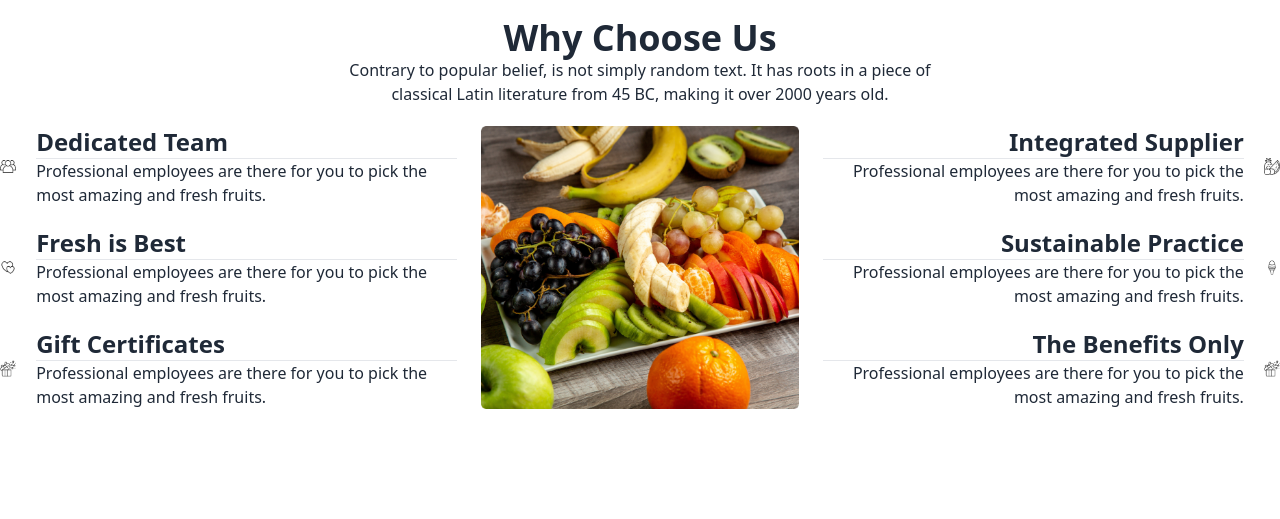
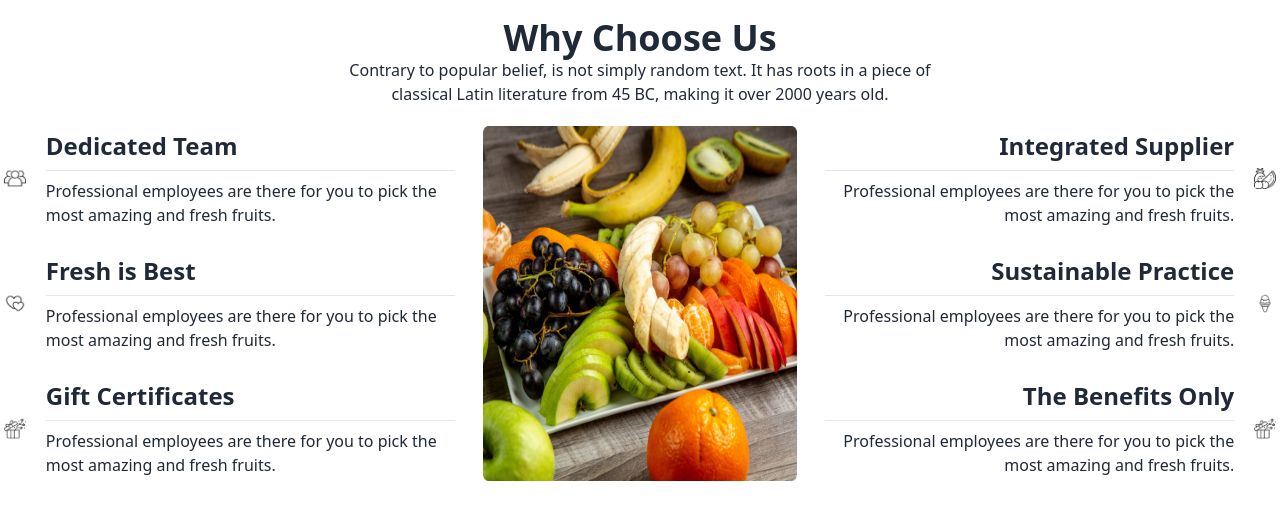
Before and after one commit to rabby-web/fruit-burst, a plain HTML site: page index.html in a window 1280 px wide. Shown: the part 1967-2486 px from the top of the page. Before the commit the page ends 2416 px from the top, so only its background shows below. Drawn offline with nearby package versions, Linux system fonts and the light colour scheme.

Commit message:
why choose us section complete

```diff
--- a/index.html
+++ b/index.html
@@ -754,7 +754,7 @@
       <!-- Deal of the day section finished -->
       <section class="my-10">
         <div
-          class="hero h-auto md:h-[500px] bg-cover"
+          class="hero h-auto lg:h-[500px] bg-cover"
           style="background-image: url(./images/team.png)"
         >
           <div class="hero-overlay bg-opacity-60"></div>
@@ -839,15 +839,17 @@
         <!-- section card -->
         <div>
           <!-- fast div -->
-          <div class="flex gap-6">
+          <div class="flex flex-col lg:flex-row gap-6">
             <!-- card -->
-            <div class="space-y-5">
+            <div class="space-y-5 order-2 lg:order-1">
               <!-- text-1 -->
-              <div class="flex items-center gap-5">
+              <div
+                class="flex flex-col lg:flex-row text-center lg:text-left items-center gap-5 p-5 lg:p-1"
+              >
                 <div class="">
                   <img src="./images/icon/group 1.png" alt="" />
                 </div>
-                <div>
+                <div class="w-2/3 lg:w-full space-y-2">
                   <h1 class="text-2xl font-extrabold">Dedicated Team</h1>
                   <hr />
                   <p>
@@ -857,11 +859,13 @@
                 </div>
               </div>
               <!-- text-2 -->
-              <div class="flex items-center gap-5">
+              <div
+                class="flex flex-col lg:flex-row text-center lg:text-left items-center gap-5 p-5 lg:p-1"
+              >
                 <div class="">
                   <img src="./images/icon/love 1.png" alt="" />
                 </div>
-                <div>
+                <div class="w-2/3 lg:w-full space-y-2">
                   <h1 class="text-2xl font-extrabold">Fresh is Best</h1>
                   <hr />
                   <p>
@@ -871,11 +875,13 @@
                 </div>
               </div>
               <!-- text-5 -->
-              <div class="flex items-center gap-5">
+              <div
+                class="flex flex-col lg:flex lg:flex-row text-center lg:text-left items-center gap-5 p-5 lg:p-1"
+              >
                 <div class="">
                   <img src="./images/icon/gift-box 1.png" alt="" />
                 </div>
-                <div>
+                <div class="w-2/3 lg:w-full space-y-2">
                   <h1 class="text-2xl font-extrabold">Gift Certificates</h1>
                   <hr />
                   <p>
@@ -886,14 +892,16 @@
               </div>
             </div>
             <!-- card -->
-            <div class="space-y-5">
+            <div class="space-y-5 order-1 lg:order-2 flex justify-center">
               <img src="./images/whychoose1.png" alt="" />
             </div>
             <!-- card 3 -->
-            <div class="space-y-5">
+            <div class="space-y-5 order-3 lg:order-3 gap-6">
               <!-- text-1 -->
-              <div class="flex text-right items-center gap-5">
-                <div>
+              <div
+                class="flex flex-col-reverse lg:flex-row text-center lg:text-right items-center gap-5 p-5 lg:p-1"
+              >
+                <div class="w-2/3 lg:w-full space-y-2">
                   <h1 class="text-2xl font-extrabold">Integrated Supplier</h1>
                   <hr />
                   <p>
@@ -906,8 +914,10 @@
                 </div>
               </div>
               <!-- text-2 -->
-              <div class="flex text-right items-center gap-5">
-                <div>
+              <div
+                class="flex flex-col-reverse lg:flex-row text-center lg:text-right items-center gap-5 p-5 lg:p-1"
+              >
+                <div class="w-2/3 lg:w-full space-y-2">
                   <h1 class="text-2xl font-extrabold">Sustainable Practice</h1>
                   <hr />
                   <p>
@@ -920,8 +930,10 @@
                 </div>
               </div>
               <!-- text-5 -->
-              <div class="flex text-right items-center gap-5">
-                <div>
+              <div
+                class="flex flex-col-reverse lg:flex-row text-center lg:text-right items-center gap-5 p-5 lg:p-1"
+              >
+                <div class="w-2/3 lg:w-full space-y-2">
                   <h1 class="text-2xl font-extrabold">The Benefits Only</h1>
                   <hr />
                   <p>
```
